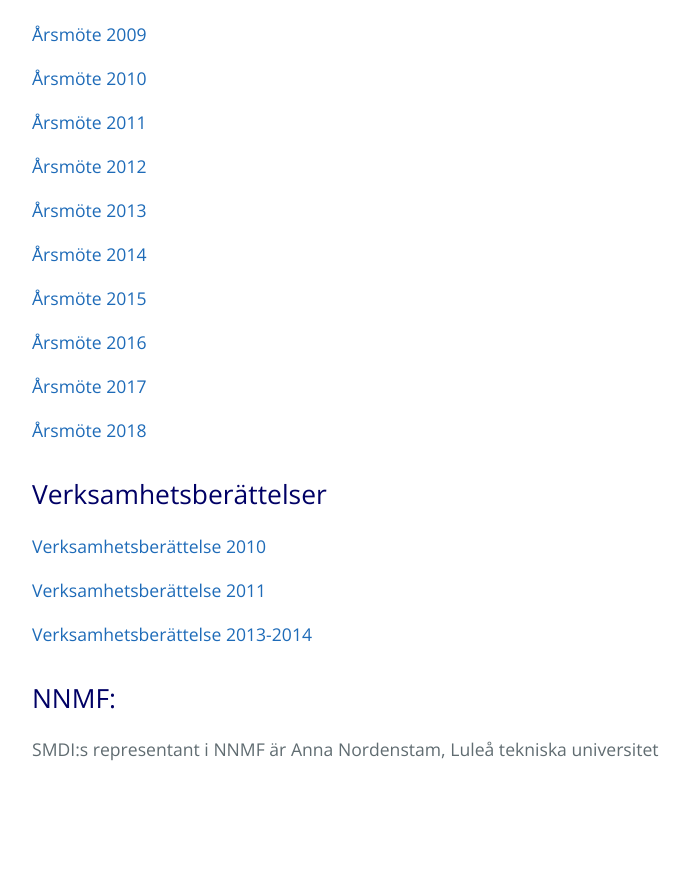
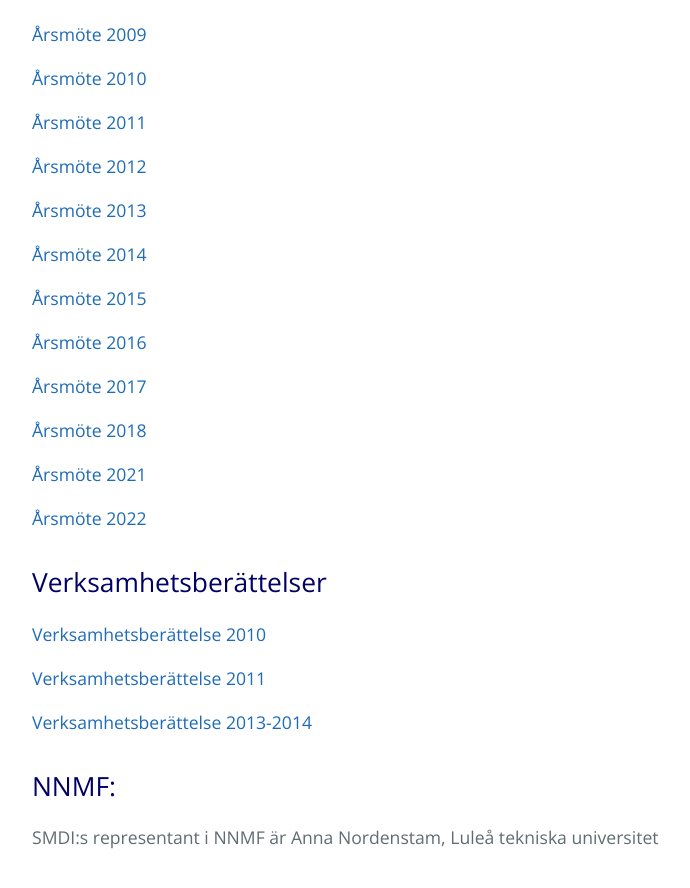
Before and after one commit to smdihemsida/smdihemsida.github.io, a Jekyll site: the page built from nätverket.md, in a window 1280 px wide and 900 px high, scrolled down 1343 px. Shown: the top 888 px of the window, without its empty margins (192-882 px from the left). Built offline with Jekyll 4.4.1, drawn with Linux system fonts in a browser that asks for light colours; our own code applies the rules of GitHub Pages for plain Markdown files; before the commit the page ends 2155 px from its top, so only the background shows below that.

Commit message:
Update nätverket.md

```diff
--- a/nätverket.md
+++ b/nätverket.md
@@ -49,6 +49,10 @@ I ledningen för nätverket SMDI finns en nätverksstyrelse. Inom nätverksstyre
 
 [Årsmöte 2018](https://drive.google.com/open?id=1PqV1p0adCWiACZLFT8HrjNf4L0uRSqUP)
 
+[Årsmöte 2021](https://drive.google.com/file/d/1BusJi0dwnt1wL33xzOZodKNHH_yh9nq7/view?usp=share_link)
+
+[Årsmöte 2022](https://drive.google.com/file/d/1j4pWf6odk6Li_QcpjtaOJF1zdqxZMZGU/view?usp=share_link)
+
 ## Verksamhetsberättelser
 
 [Verksamhetsberättelse 2010](https://drive.google.com/open?id=11c-SOFPqGyTK475EndyV5L-NVb6wcQEb)
```
